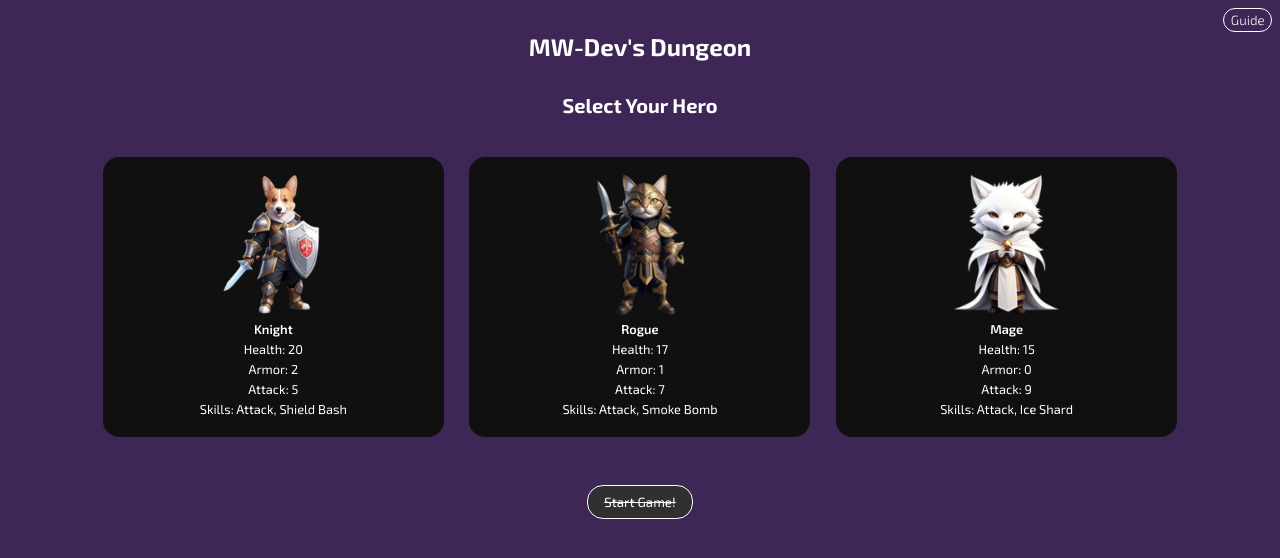
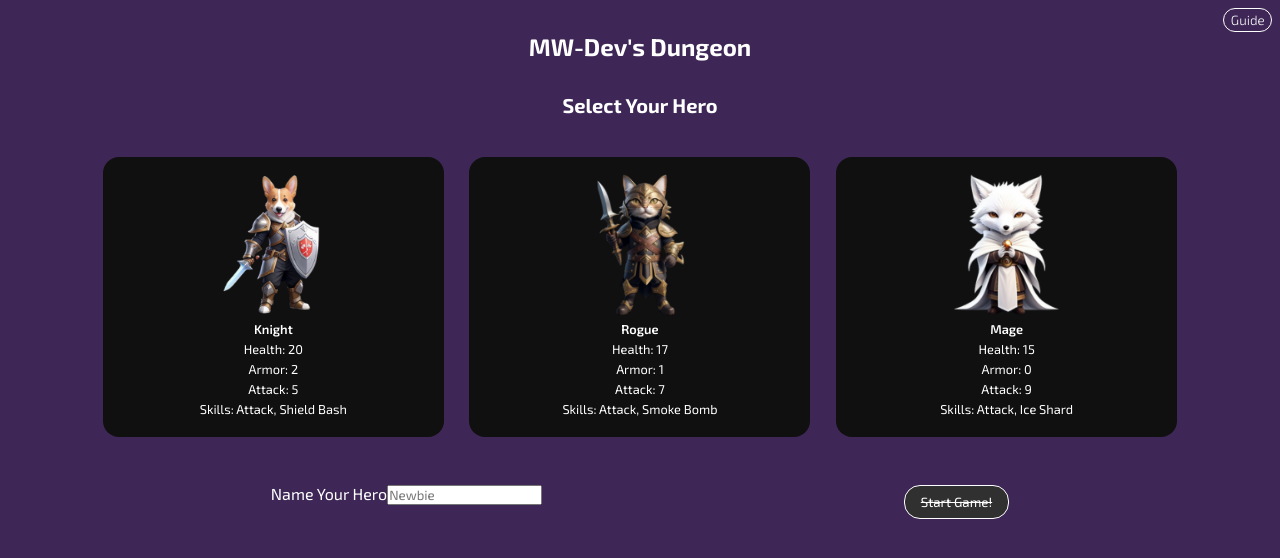
Before and after one commit to mattwheeler-dev/react-dungeon, a React (Vite) app: page / in a window 1280 px wide. Shown: the top 558 px of the page. Built offline with nearby package versions, Linux system fonts and the light colour scheme.

Commit message:
add user name entry

```diff
--- a/src/App.jsx
+++ b/src/App.jsx
@@ -13,6 +13,7 @@ const monsters = ["Slime", "Skeleton", "Shroomer"];
 
 const App = () => {
 	const randomMonster = monsters[Math.floor(Math.random() * 3)];
+    const [playerName, setPlayerName] = useState("")
 	const [playerStats, setPlayerStats] = useState(HeroFactory(""));
 	const [monsterStats, setMonsterStats] = useState(
 		MonsterFactory(randomMonster)
@@ -69,8 +70,11 @@ const App = () => {
 		<>
 			<h1>MW-Dev{`'`}s Dungeon</h1>
 			<Info />
+
 			<AppContext.Provider
 				value={{
+                    playerName,
+                    setPlayerName,
 					playerStats,
 					setPlayerStats,
 					monsterStats,
@@ -90,12 +94,14 @@ const App = () => {
 				}}
 			>
                 {!gameStatus && !gameOver && <SelectHero />}
-				{gameStatus && !gameOver && (
+
+                {gameStatus && !gameOver &&
                     <>
                         <Scoreboard />
                         <Battlefield />
                     </>
-				)}
+                }
+
                 {gameOver && <GameOver />}
 			</AppContext.Provider>
 		</>
--- /dev/null
+++ b/src/components/NameInput.jsx
@@ -0,0 +1,16 @@
+import { useContext } from "react"
+import { AppContext } from "../App"
+
+const NameInput = () => {
+    const {setPlayerName} = useContext(AppContext)
+
+    const handleInput = (e) => {
+        setPlayerName(e.target.value)
+    }
+
+return <div className="name-input">
+    <label htmlFor="name">Name Your Hero</label>
+    <input type="text" id="name" placeholder="Newbie" onChange={handleInput}/> </div>
+}
+
+export default NameInput
--- a/src/components/Player.jsx
+++ b/src/components/Player.jsx
@@ -4,7 +4,7 @@ import HeroFactory from "./HeroFactory";
 import "./Player.css";
 
 const Player = () => {
-	const { playerStats, playerTurn } = useContext(AppContext);
+	const { playerName, playerStats, playerTurn } = useContext(AppContext);
 	const maxHealth = HeroFactory(`${playerStats.title}`).health;
 
 	return (
@@ -13,7 +13,7 @@ const Player = () => {
 				playerTurn && "turn"
 			}`}
 		>
-			<h3>{playerStats.title}</h3>
+			<h3>{playerName} the {playerStats.title}</h3>
 			{playerStats.image && (
 				<img src={playerStats.image} alt={playerStats.altText} />
 			)}
--- a/src/components/SelectHero.jsx
+++ b/src/components/SelectHero.jsx
@@ -1,10 +1,12 @@
 import { useContext } from "react";
 import { AppContext } from "../App";
 import HeroFactory from "./HeroFactory";
+import NameInput from "./NameInput";
 import "./SelectHero.css";
 
 const SelectHero = () => {
 	const {
+        playerName,
 		playerStats,
 		setPlayerStats,
 		monsterStats,
@@ -69,13 +71,14 @@ const SelectHero = () => {
 		<section className="select-hero-container">
 			<h2>Select Your Hero</h2>
 			{heroCards}
+            <NameInput />
 			<button
 				className="start-btn"
 				onClick={startGame}
 				disabled={
 					playerStats.title != "Knight" &&
 					playerStats.title != "Rogue" &&
-					playerStats.title != "Mage"
+					playerStats.title != "Mage" || !playerName
 				}
 			>
 				Start Game!
```
Lines whose indentation alone changed are shown as unchanged.
